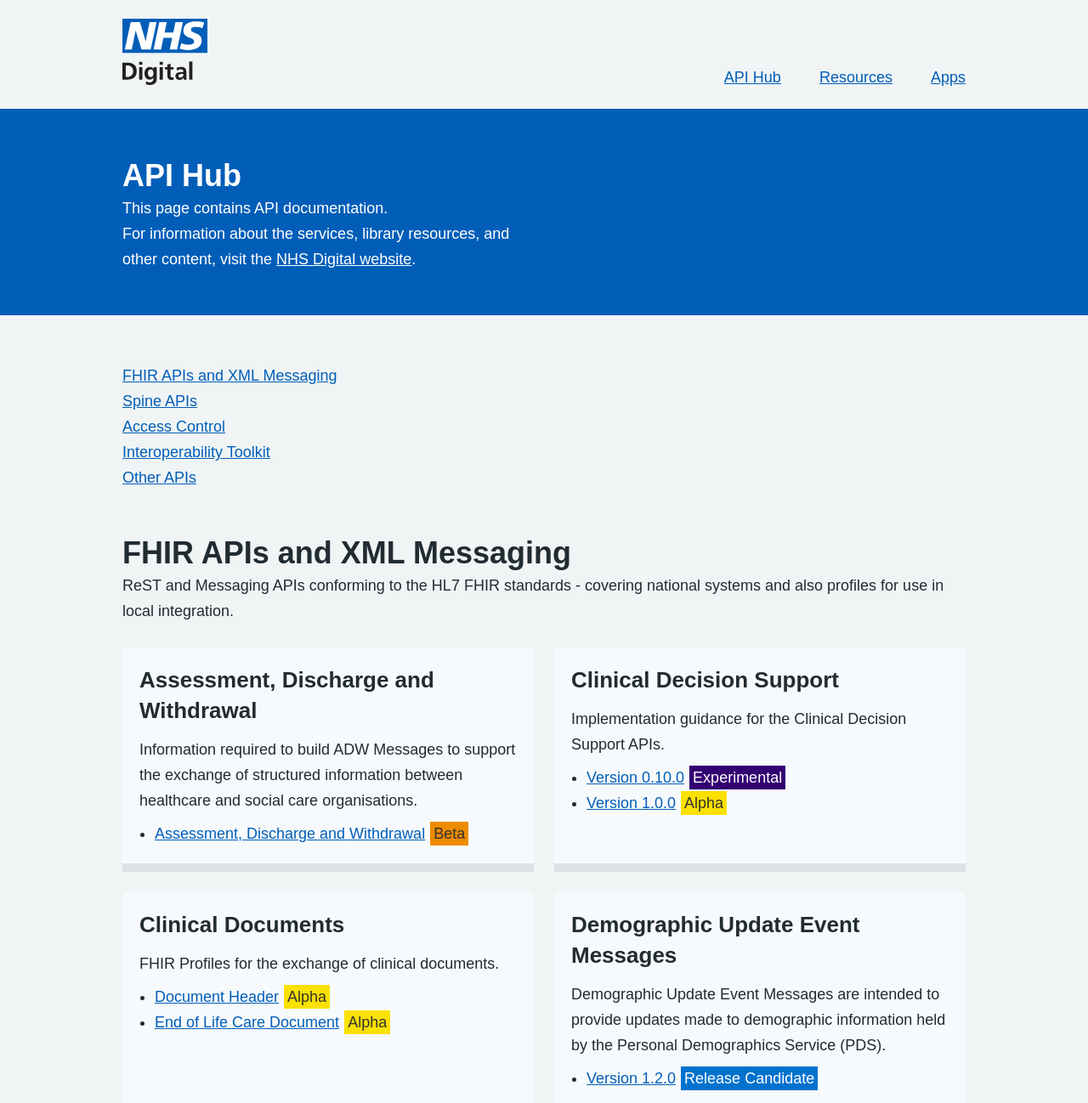
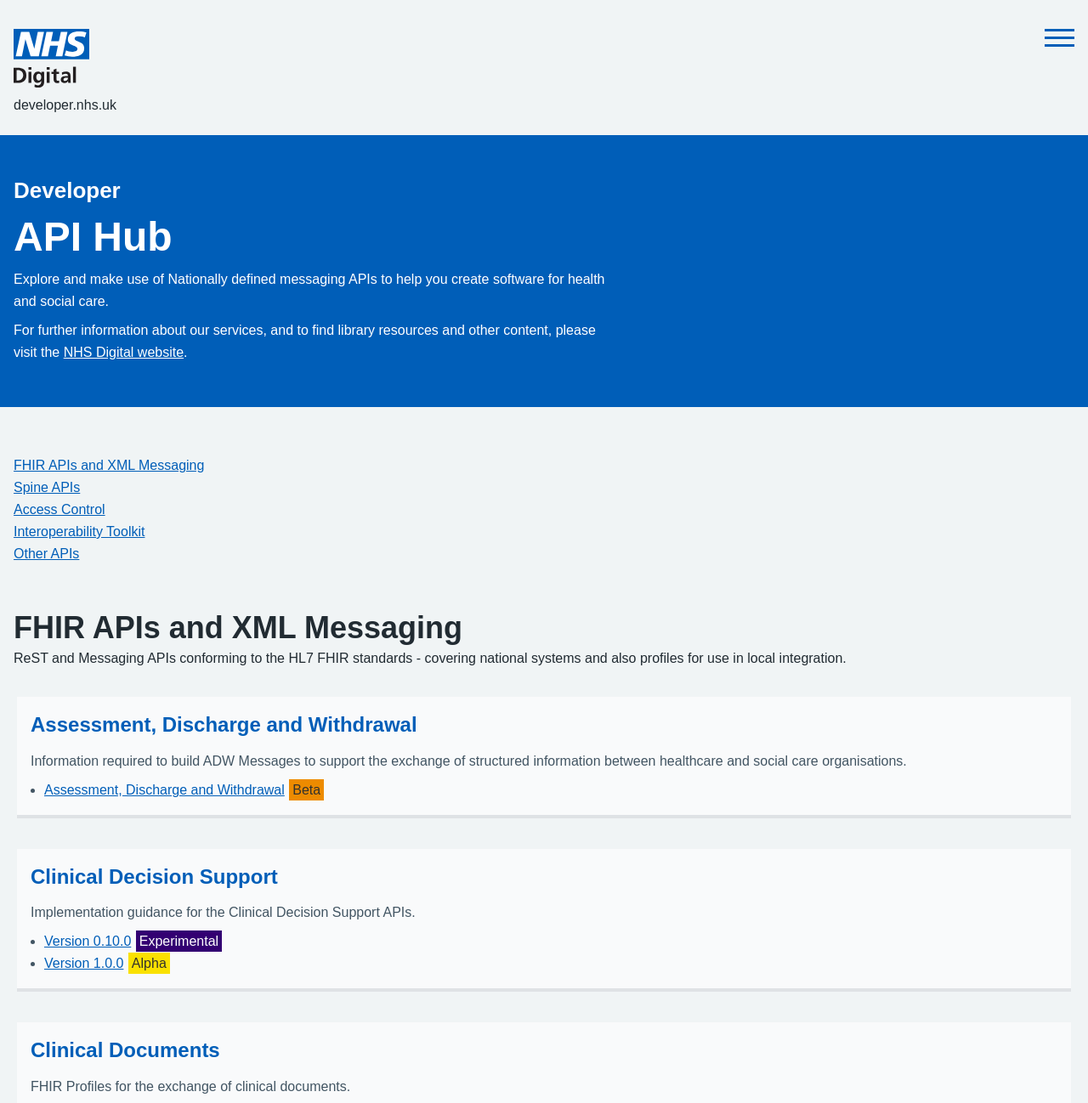
Before and after one commit to NHS-digital-website/developer-nhs-uk, a plain HTML site: page index.html in a window 1280 px wide. Shown: the top 1298 px of the page at 85% size. Drawn offline with Linux system fonts and the light colour scheme.

Commit message:
[DW-909] Adds design changes

```diff
--- a/index.html
+++ b/index.html
@@ -51,8 +51,8 @@
         gtag('config', 'UA-38028819-4', { 'anonymize_ip': true });
     </script>
     <!-- Site Style -->
-    <link rel="stylesheet" type="text/css" href="/css/style-small.css" media="screen and (max-width: 1200px)">
-    <link rel="stylesheet" type="text/css" href="/css/style-large.css" media="screen and (min-width: 1200px)">
+    <link rel="stylesheet" type="text/css" href="/css/style-small.css" media="screen and (max-width: 1520px)">
+    <link rel="stylesheet" type="text/css" href="/css/style-large.css" media="screen and (min-width: 1520px)">
     <!-- Cookiebot -->
     <script id="Cookiebot" src="https://consent.cookiebot.com/uc.js" data-cbid="84135343-2b4f-4d1a-b33b-564debb9d745" async></script>
 </head>
@@ -65,6 +65,7 @@
                 <img src="/images/nhs-digital-logo.svg"
                      alt="NHS Health Developer Network Logo that links to the API's hub page. ">
             </a>
+            <span>developer.nhs.uk</span>
         </div>
         <div class="navigation">
             <div class="search-box">
@@ -73,8 +74,8 @@
             <nav>
                 <ul>
                     <li class="active"><a href="https://developer.nhs.uk/apis/">API Hub</a></li>
-                    <li><a href="https://digital.nhs.uk/services/developer">Resources</a></li>
-                    <li><a href="Apps- https://mhealth.service.nhs.uk/">Apps</a></li>
+                    <li><a href="https://digital.nhs.uk/services/developer-resources">Resources</a></li>
+                    <li><a href="https://mhealth.service.nhs.uk/">Apps</a></li>
                 </ul>
             </nav>
         </div>
@@ -88,11 +89,14 @@
 <section class="banner">
     <div class="container">
         <div class="banner-content">
+            <span class="page-label">Developer</span>
             <h1><strong>API Hub</strong></h1>
             <p>
-                This page contains API documentation.<br>
-                For information about the services, library resources, and other content, visit the <a
-                    href="https://digital.nhs.uk/">NHS Digital website</a>.
+                Explore and make use of Nationally defined messaging APIs to help you create software for health and social care.
+            </p>
+            <p>
+                For further information about our services, and to find library resources and other content, please visit the
+                <a href="https://digital.nhs.uk/">NHS Digital website</a>.
             </p>
         </div>
     </div>
--- a/scss/_banner.scss
+++ b/scss/_banner.scss
@@ -1,13 +1,27 @@
 .banner {
   background-color: $banner-background-colour;
   color: $banner-text-colour;
-  padding: 3.5em 0 3.2em;
+  padding: 2.9em 0 3.2em;
 
   &-content {
-    max-width: 500px;
+    max-width: 700px;
 
-    a {
-      color: $banner-text-colour;
+    .page-label {
+      font-size: 26px;
+      line-height: 36px;
+      font-weight: bold;
+    }
+
+    h1 {
+      margin-top: 8px;
+    }
+
+    p {
+      margin-top: 8px;
+
+      a {
+        color: $banner-text-colour;
+      }
     }
   }
 }
--- a/scss/_base-style.scss
+++ b/scss/_base-style.scss
@@ -1,3 +1,7 @@
+* {
+  box-sizing: border-box;
+}
+
 body {
   background-color: $body-colour;
   color: $body-text-colour;
@@ -7,7 +11,7 @@ body {
 }
 
 .container {
-  max-width: 992px;
+  max-width: 1520px;
   padding: 0 16px;
   margin: 0 auto;
 }
@@ -17,15 +21,23 @@ strong {
 }
 
 p, ul, ol, dl, blockquote, table {
-  font-size: 18px;
-  line-height: 30px;
+  font-weight: 400;
 }
 
 section article:not(:first-child) {
   margin-top: 18px;
 }
 
-h1, h2 {
+h1, h2, h3 {
+  overflow-wrap: break-word;
+}
+
+h1 {
+  font-size: 48px;
+  line-height: 58px;
+}
+
+h2 {
   font-size: 36px;
   line-height: 46px;
 }
@@ -104,3 +116,18 @@ a {
     color: #fff;
   }
 }
+
+@mixin base-style-large() {
+  p, ul, ol, dl, blockquote, table {
+    font-size: 18px;
+    line-height: 30px;
+  }
+}
+
+@mixin base-style-small() {
+  p, ul, ol, dl, blockquote, table {
+    font-size: 16px;
+    font-weight: 400;
+    line-height: 26px;
+  }
+}
--- a/scss/_header.scss
+++ b/scss/_header.scss
@@ -2,10 +2,10 @@
   padding: 22px 0;
 
   .identity {
-    width: 100px;
-
     a {
+      width: 89px;
       display: block;
+      margin-top: 12px;
     }
   }
 }
@@ -13,13 +13,21 @@
 @mixin header-large {
   .identity {
     float: left;
+    display: flex;
+    align-items: center;
+
+    span {
+      font-size: 26px;
+      font-weight: bold;
+      padding-left: 26px;
+    }
   }
 
   .navigation {
     .search-box {
       display: block;
       width: 100%;
-      height: 44px;
+      height: 49px;
       margin-bottom: 10px;
     }
 
@@ -72,7 +80,7 @@
 
     .menu-button {
       position: absolute;
-      top: 0;
+      top: -6px;
       right: 16px;
 
       .bar1,
--- a/scss/_main-content.scss
+++ b/scss/_main-content.scss
@@ -8,15 +8,22 @@
     flex-wrap: wrap;
 
     .api-box {
-      padding: 12px;
+      padding: 16px 16px 20px;
       box-sizing: border-box;
       display:flex;
 
       .inner-box {
-        background-color: #F7FAFC;
-        border-bottom: 10px solid #DEE2E5;
-        padding: 20px;
+        background-color: #F9FAFB;
+        border-bottom: 4px solid #DFE2E5;
+        color: #425563;
+        padding: 16px;
         flex: auto;
+
+        h3 {
+          color: #005eb8;
+          font-size: 24px;
+          line-height: 26pt;
+        }
 
         ul {
           margin-top: .5em;
--- a/scss/style-large.scss
+++ b/scss/style-large.scss
@@ -2,6 +2,7 @@
 @import "colours";
 @import "skip-link";
 @import "base-style";
+@include base-style-large;
 @import "header";
 @include header-large;
 @import "banner";
--- a/scss/style-small.scss
+++ b/scss/style-small.scss
@@ -2,6 +2,7 @@
 @import "colours";
 @import "skip-link";
 @import "base-style";
+@include base-style-small;
 @import "header";
 @include header-small;
 @import "banner";
```
Also changed, not shown: css/style-large.css, css/style-small.css, 3 other files.
